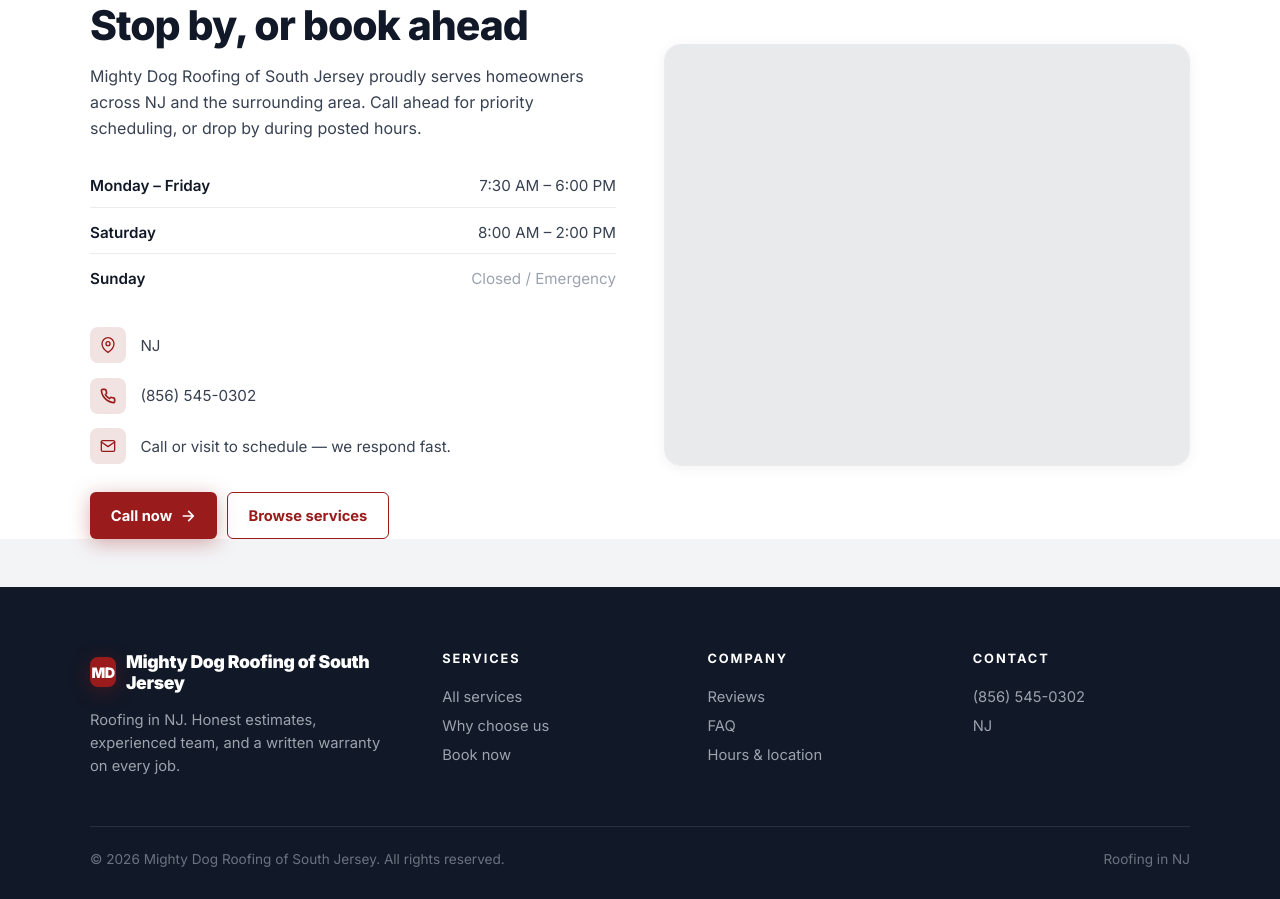
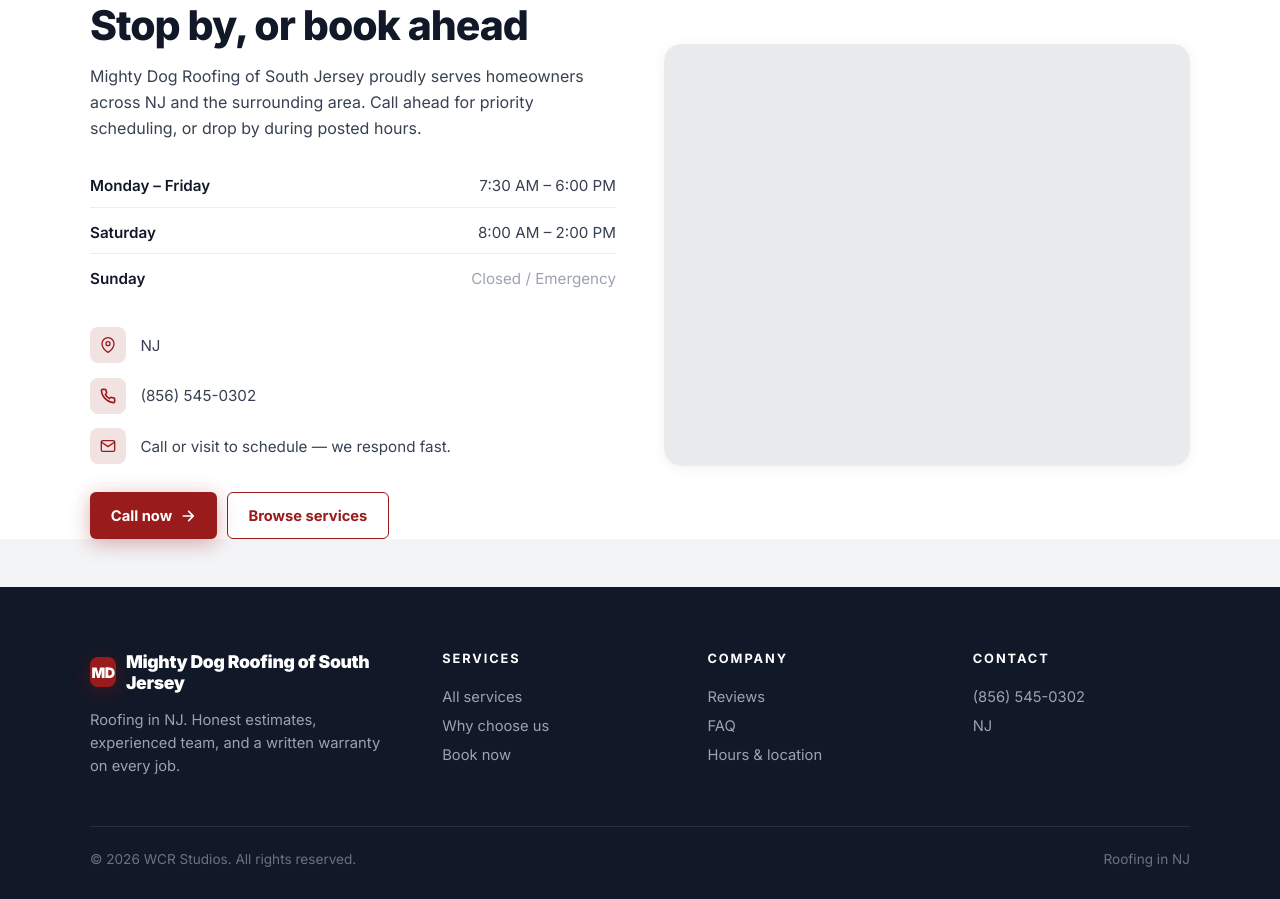
Before and after one commit to Wrenbjor/trades--mighty-dog-roofing-of-south-jersey, a plain HTML site: page index.html in a window 1280 px wide. Shown: the part 4751-5650 px from the top of the page. Drawn offline with nearby package versions, Linux system fonts and the light colour scheme.

Commit message:
Update site

```diff
--- a/index.html
+++ b/index.html
@@ -605,7 +605,7 @@
     </div>
   </div>
   <div class="foot-bottom">
-    <div>&copy; 2026 Mighty Dog Roofing of South Jersey. All rights reserved.</div>
+    <div>&copy; 2026 WCR Studios. All rights reserved.</div>
     <div>Roofing in NJ</div>
   </div>
 </footer>
```
